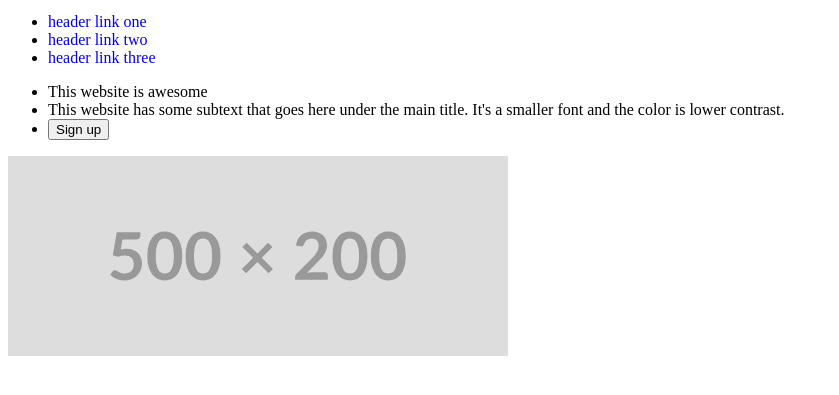
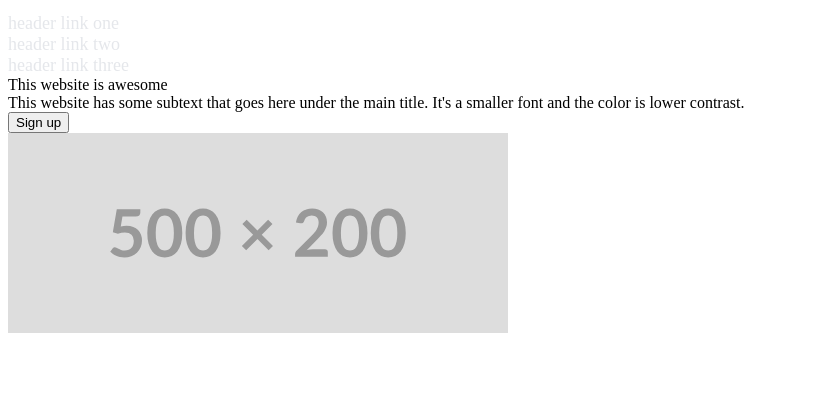
Before and after one commit to timothyleconte/landing-page, a plain HTML site: page index.html in a window 1280 px wide. Shown: the part 45-440 px from the top of the page, without its empty margins (0-839 px from the left). Drawn offline with Linux system fonts and the light colour scheme.

Commit message:
Remove UL and A styling

```diff
--- a/index.html
+++ b/index.html
@@ -8,12 +8,14 @@
 </head>
 <body>
     <div class="header">
+        <div class="links-top">
         <p class="logo">Header Logo</p>
         <ul>
             <li><a href="#">header link one</a></li>
             <li><a href="#">header link two</a></li>
             <li><a href="#">header link three</a></li>
         </ul>
+        </div>
         <div class ="hero">
             <ul>
                 <li class="awesome">This website is awesome</li>
--- a/styles.css
+++ b/styles.css
@@ -5,5 +5,13 @@ body{
 
 a{
     text-decoration: none;
+    color: #E5E7EB;
+    font-size: 18px;
 
 }
+
+ul{
+    list-style-type: none;
+    margin: 0px;
+    padding: 0px;
+}
```
